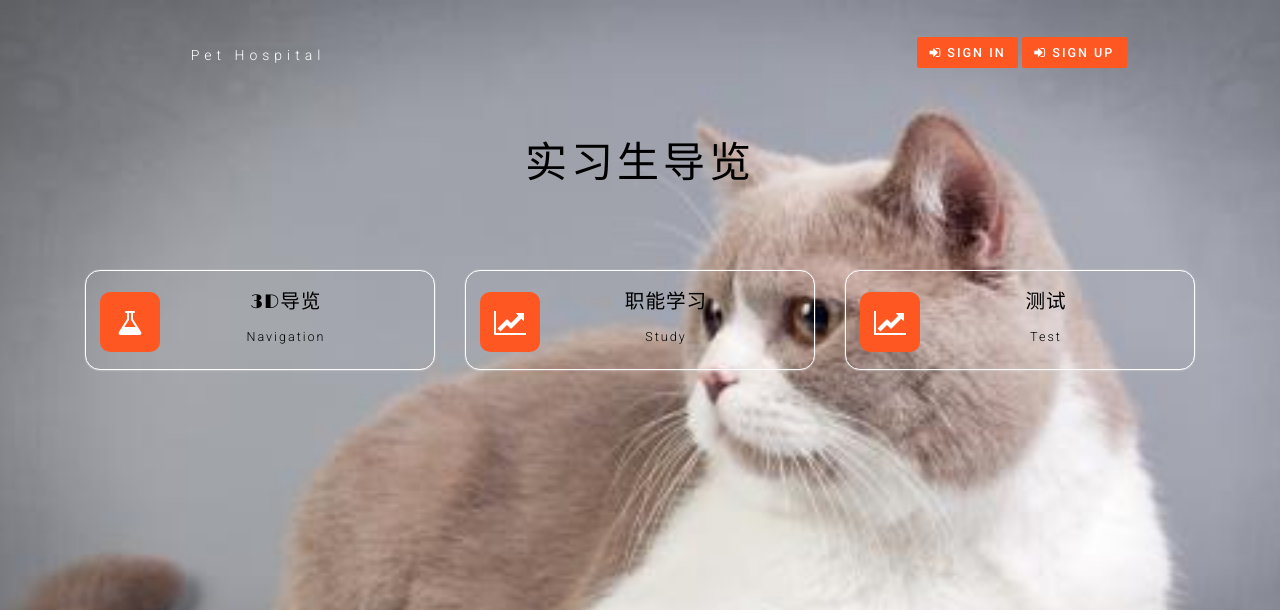
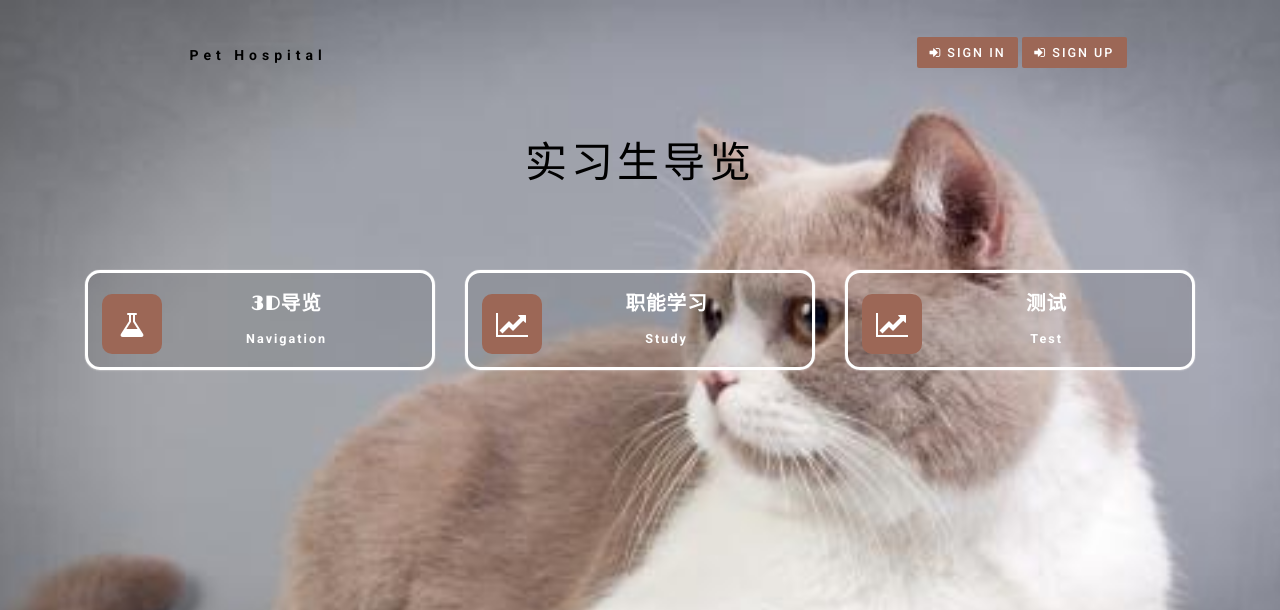
Before and after one commit to srewac/PetHospital, a Django app: template templates/index.html in a window 1280 px wide. Shown: the top 610 px of the page. Run offline with Django 3.2, Linux system fonts and the light colour scheme; the template is opened without the code that fills it, so the values that code supplies are empty; some libraries are stand-ins or nearby versions; some web fonts are replaced.

Commit message:
style change

```diff
--- a/static/css/style.css
+++ b/static/css/style.css
@@ -264,7 +264,7 @@ h3.w3ls_agile {
 /*-- registration --*/
 
 ul.agile_top_section a.sign {
-	background: #ff5722;
+	background: #9c6756;
 	color: #fff;
 	font-size: 0.9em;
 	padding: 8px 1em;
@@ -923,8 +923,9 @@ h3.agileits-title span {
 	height: 100px;
 	margin-top: 30px;
 	border-radius:15px 15px 15px 15px;
-	border: 1px;
+	border: 3px;
 	border-style: solid;
+	background: rgba(0,0,0,0.1);
 }
 .agileits-icon-grid:hover {
 	color: #fff;
@@ -938,15 +939,16 @@ h3.agileits-title span {
 	height: 100px;
 	margin-top: 30px;
 	border-radius:15px 15px 15px 15px;
-	border: 2px;
+	border: 3px;
 	border-style: solid;
+	background: rgba(0,0,0,0.1);
 }
 .subdisease-grid:hover {
 	color: #fff;
 	border-color: #FF5722;
 }
 .subdisease-grid-h{
-	color: black;
+	color: white;
 	margin-top:20px;
 	line-height: 100%;
 	overflow: hidden;
@@ -969,7 +971,7 @@ h3.agileits-title span {
 	text-align: center;
 	padding: 1.2em 0 0 0;
 	margin-right: 1em;
-	background: #ff5722;
+	background: #9c6756;
     border-radius: 10px 10px 10px 10px;
 }
 
@@ -988,6 +990,7 @@ h3.agileits-title span {
 	font-size: 1.4em;
 	margin: 0;
 	letter-spacing: 1px;
+	font-weight: bold;
 }
 
 .icon-right p {
@@ -996,6 +999,7 @@ h3.agileits-title span {
 	color: black;
 	margin: 1em 0;
 	letter-spacing: 2px;
+	font-weight: bold;
 }
 
 .w3ls-markets-grid:nth-child(4),
@@ -1243,7 +1247,7 @@ h3.agileits-title span {
 	display: inline-block;
 	margin-top: 1.5em;
 	padding: 0.6em 1.5em;
-	background: none;
+	background: rgba(255,255,255,0.8);
 	color: #FF5722;
 	vertical-align: middle;
 	position: relative;
--- a/templates/Disease/disease.html
+++ b/templates/Disease/disease.html
@@ -22,7 +22,7 @@
                                    aria-hidden="true"></i>
                             </div>
                             <div class="icon-right">
-                                <h2 style="color: black;">{{ idx.name }}</h2>
+                                <h2 style="color: white;">{{ idx.name }}</h2>
                             </div>
                             <div class="clearfix"></div>
                         </a>
--- a/templates/Navigation/hall.html
+++ b/templates/Navigation/hall.html
@@ -34,7 +34,7 @@
             <div class="title">接待大厅</div>
         </div>
         <div align="center">
-            <a href="/index" class="button button-isi"
+            <a href="/Navigation/TwoD_Navigation" class="button button-isi"
                style="margin-bottom: 45px;margin-top: 70px;">
                 <i class="icon glyphicon glyphicon-arrow-left"></i>
                 <span>返回</span>
--- a/templates/Navigation/ward.html
+++ b/templates/Navigation/ward.html
@@ -34,7 +34,7 @@
             <div class="title">接待大厅</div>
         </div>
         <div align="center">
-            <a href="/index" class="button button-isi"
+            <a href="/Navigation/TwoD_Navigation" class="button button-isi"
                style="margin-bottom: 45px;margin-top: 70px;">
                 <i class="icon glyphicon glyphicon-arrow-left"></i>
                 <span>返回</span>
--- a/templates/front_base.html
+++ b/templates/front_base.html
@@ -73,7 +73,7 @@
         <div class="container">
             <ul class="agile_top_section">
                 <li>
-                    <p><a href="/index" style="color:white">Pet Hospital</a> </p>
+                    <p><a href="/index" style="color:black"><strong>Pet Hospital</strong></a> </p>
                 </li>
                 <li>
                     <p></p>
--- a/templates/index.html
+++ b/templates/index.html
@@ -21,8 +21,8 @@
                             <i class="fa fa-flask" aria-hidden="true"></i>
                         </div>
                         <div class="icon-right">
-                            <h5>3D导览</h5>
-                            <p>Navigation</p>
+                            <h5 style="color: white">3D导览</h5>
+                            <p style="color: white">Navigation</p>
                         </div>
                         <div class="clearfix"></div>
                     </div>
@@ -35,8 +35,8 @@
                             <i class="fa fa-line-chart" aria-hidden="true"></i>
                         </div>
                         <div class="icon-right">
-                            <h5>职能学习</h5>
-                            <p>Study</p>
+                            <h5 style="color: white">职能学习</h5>
+                            <p style="color: white">Study</p>
                         </div>
                         <div class="clearfix"></div>
                     </div>
@@ -49,8 +49,8 @@
                             <i class="fa fa-line-chart" aria-hidden="true"></i>
                         </div>
                         <div class="icon-right">
-                            <h5>测试</h5>
-                            <p>Test</p>
+                            <h5 style="color: white">测试</h5>
+                            <p style="color: white">Test</p>
                         </div>
                         <div class="clearfix"></div>
                     </div>
```
Also changed, not shown: templates/Test/result_detail.html (+1 -1 lines).
